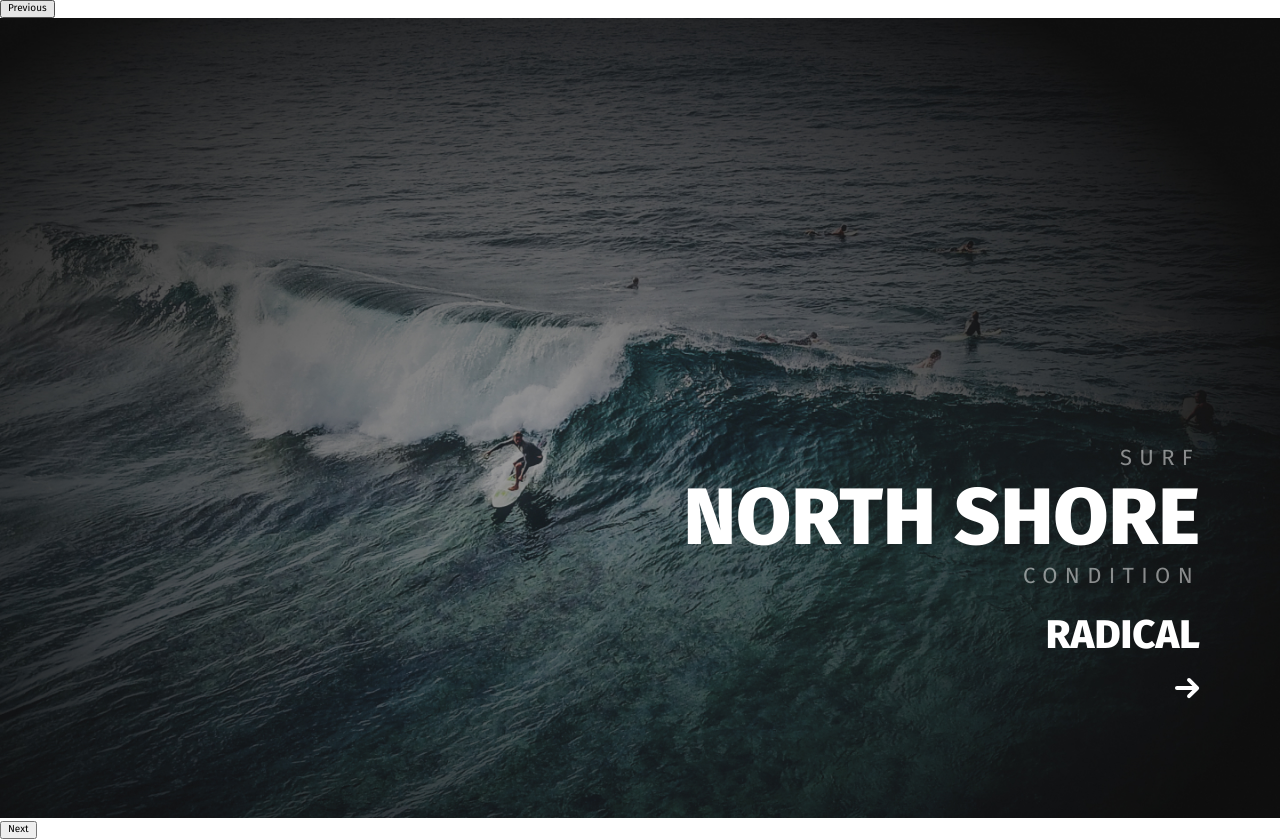
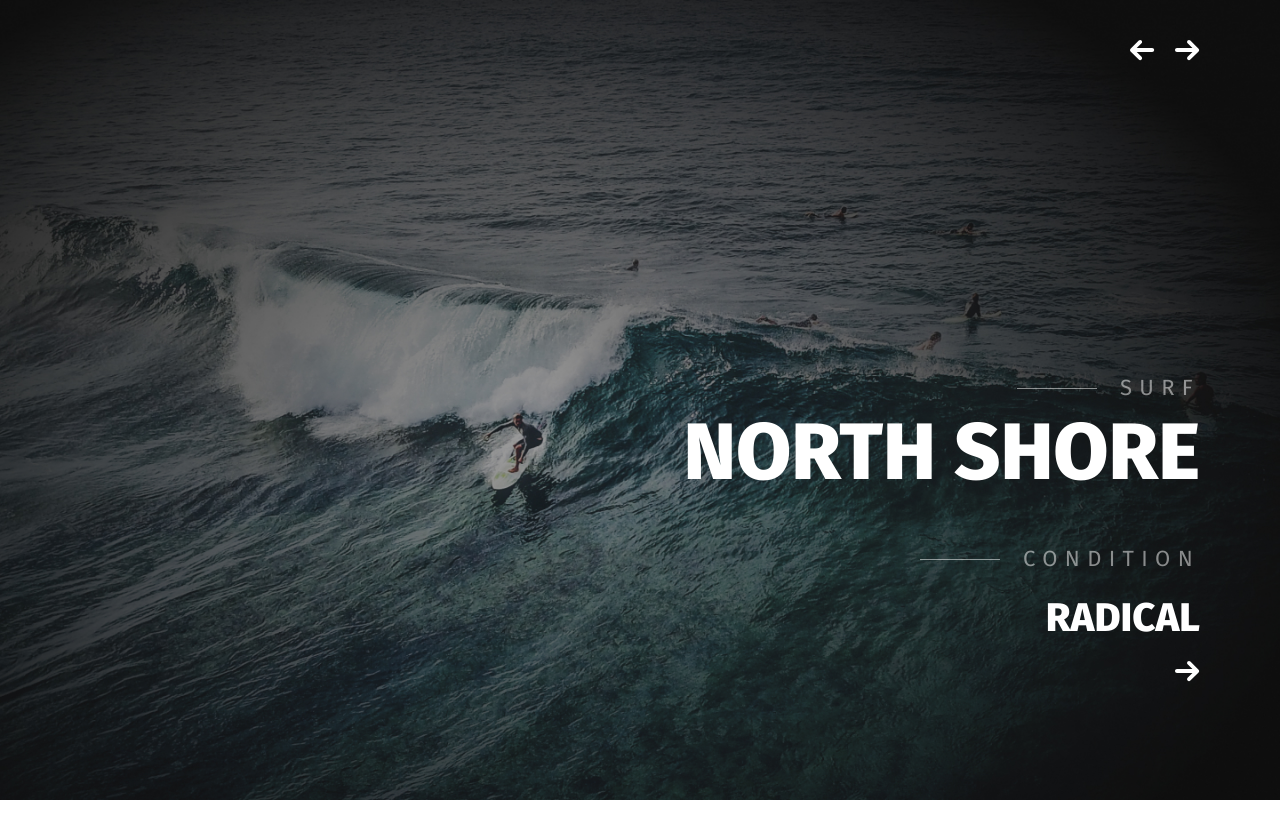
Before and after one commit to fillika/gosurf, a website: page app/index.html in a window 1280 px wide. After the commit the page ends 804 px from the top, so only its background shows below. Drawn offline with nearby package versions, Linux system fonts and the light colour scheme.

Commit message:
Настроил стрелку для переключений слайдера

```diff
--- a/app/js/main.js
+++ b/app/js/main.js
@@ -1,6 +1,8 @@
 $(function() {
   $(".header__slider").slick({
     infinite: true,
-    fade: true
+    fade: true,
+    nextArrow: '<img class="slick-arrow slick-arrow__right" src="img/arrow-right.svg" alt="" />',
+    prevArrow: '<img class="slick-arrow slick-arrow__left" src="img/arrow-left.svg" alt="" />'
   });
 });
--- a/app/scss/_global.scss
+++ b/app/scss/_global.scss
@@ -13,7 +13,31 @@ a {
   font-size: 2.2em;
   line-height: 32px;
   letter-spacing: 7.33333px;
-  text-transform: uppercase;
   mix-blend-mode: normal;
   opacity: 0.5;
+  padding-left: 103px;
+  position: relative;
+  display: inline-block;
+
+  &::before {
+    content: "";
+    position: absolute;
+    background-color: #fff;
+    width: 80px;
+    height: 1px;
+    left: 0;
+    top: 50%;
+  }
 }
+
+.slick-arrow {
+  position: absolute;
+  top: 40px;
+  right: 80px;
+  z-index: 4;
+  cursor: pointer;
+
+  &__left {
+    right: 125px;
+  }
+}
--- a/app/scss/style.scss
+++ b/app/scss/style.scss
@@ -19,6 +19,7 @@
 
 .slider-item {
   color: #ffffff;
+  text-transform: uppercase;
 
   &__info {
     position: absolute;
@@ -26,20 +27,24 @@
     bottom: 115px;
     text-align: right;
 
-    &-title {
+    &-suptitle {
+      margin-bottom: 5px;
+    }
+
+    &-title,
+    &-text {
       font-style: normal;
       font-weight: 800;
       font-size: 8em;
       line-height: 86px;
-      text-transform: uppercase;
+    }
+
+    &-title {
+      margin-bottom: 48px;
     }
 
     &-text {
-      font-style: normal;
-      font-weight: 800;
       font-size: 4em;
-      line-height: 86px;
-      text-transform: uppercase;
     }
   }
 }
```
Also changed, not shown: app/css/style.min.css, app/img/arrow-left.svg (added).
